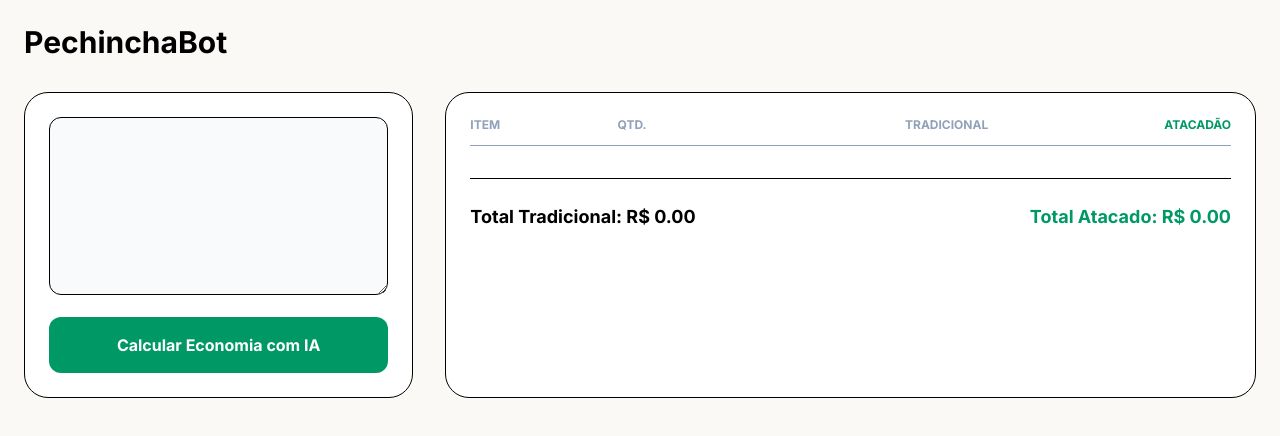
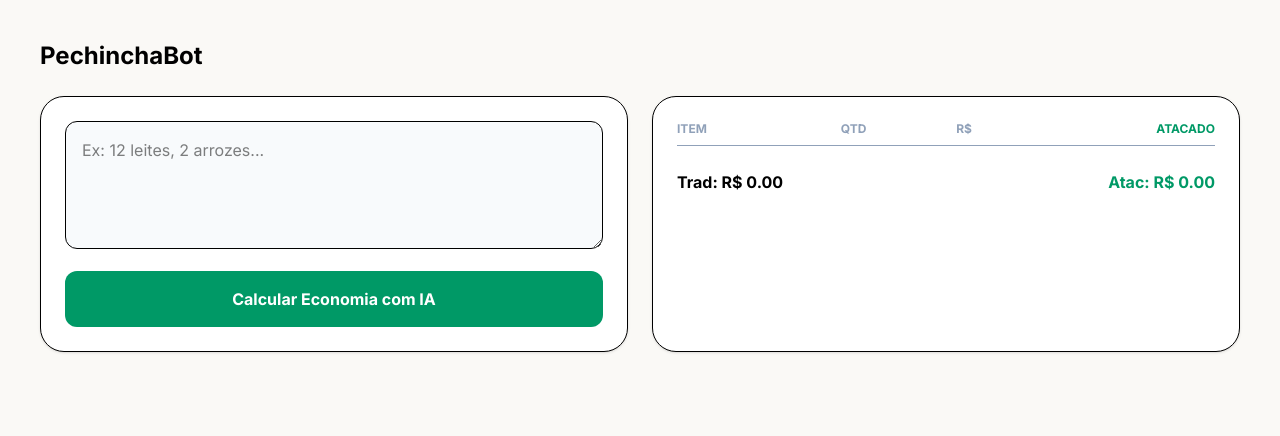
Before and after one commit to izabellyvsena/Carrinho-Inteligente, a React (Vite) app: page / in a window 1280 px wide. Shown: the top 436 px of the page. Built offline with nearby package versions, Linux system fonts and the light colour scheme.

Commit message:
Atualizar o App.tsx

```diff
--- a/src/App.tsx
+++ b/src/App.tsx
@@ -3,157 +3,124 @@
  * SPDX-License-Identifier: Apache-2.0
  */
 
-import { useState, useEffect, FormEvent, MouseEvent } from "react";
-import * as Sentry from "@sentry/react";
-import { motion, AnimatePresence } from "motion/react";
-import {
-  Plus,
-  Trash2,
-  MapPin,
-  Sun,
-  Moon
-} from "lucide-react";
+import { useState } from "react";
+import { Trash2 } from "lucide-react";
 
 interface Item {
   name: string;
-  qty: number; // Alterado para number para facilitar o cálculo
+  qty: number;
   priceTraditional: number;
   priceWholesale: number;
 }
 
-interface Suggestion {
-  originalItem: string;
-  suggestedItem: string;
-  savingEstimate: number;
-  explanation: string;
-}
-
 interface AnalyseResult {
   items: Item[];
-  suggestions: Suggestion[];
   traditionalTotal: number;
   wholesaleTotal: number;
-  savingsTotal: number;
   assistantMessage: string;
 }
 
 const DEFAULT_RESULT: AnalyseResult = {
   items: [],
-  suggestions: [],
   traditionalTotal: 0,
   wholesaleTotal: 0,
-  savingsTotal: 0,
-  assistantMessage: "Olá! Digite sua lista e clique em 'Calcular Economia' para ver a mágica ocorrer.",
+  assistantMessage: "",
 };
-
-const SAMPLE_LISTS = [
-  {
-    title: "Básico Mensal Familiar",
-    icon: "📦",
-    text: "2 unidades de Arroz de 5kg\n5 pacotes de Feijão Preto 1kg\n4 unidades de Óleo de Soja\n12 caixas de Leite Integral"
-  }
-];
 
 export default function App() {
   const [listInput, setListInput] = useState<string>("");
-  const [theme, setTheme] = useState<"light" | "dark">("light");
-  const [userLocation, setUserLocation] = useState<string>("Baixada Fluminense, RJ");
-  const [result, setResult] = useState<AnalyseResult>(DEFAULT_RESULT);
+  const [editableItems, setEditableItems] = useState<Item[]>([]);
   const [loading, setLoading] = useState<boolean>(false);
-  const [editableItems, setEditableItems] = useState<Item[]>([]);
+  const [error, setError] = useState<string | null>(null);
 
-  // CORREÇÃO: O cálculo agora multiplica o preço pela quantidade (qty)
+  // Cálculo matemático corrigido: Preço * Quantidade
   const currentTraditionalTotal = editableItems.reduce((acc, item) =>
     acc + ((item.priceTraditional || 0) * (item.qty || 1)), 0);
 
   const currentWholesaleTotal = editableItems.reduce((acc, item) =>
     acc + ((item.priceWholesale || 0) * (item.qty || 1)), 0);
 
-  const handleUpdatePrice = (index: number, field: "priceTraditional" | "priceWholesale", value: number) => {
+  const handleUpdateQty = (index: number, value: string) => {
     const updated = [...editableItems];
-    updated[index] = { ...updated[index], [field]: isNaN(value) ? 0 : value };
+    updated[index] = { ...updated[index], qty: parseInt(value) || 0 };
     setEditableItems(updated);
   };
 
-  const handleUpdateQty = (index: number, value: string) => {
-    const updated = [...editableItems];
-    // Converte o input para número para o cálculo funcionar
-    updated[index] = { ...updated[index], qty: parseInt(value) || 1 };
-    setEditableItems(updated);
-  };
+  const optimizeShoppingList = async () => {
+    if (!listInput.trim()) return;
 
-  const handleRemoveItem = (index: number) => {
-    setEditableItems(editableItems.filter((_, i) => i !== index));
-  };
+    setLoading(true);
+    setError(null);
 
-  const optimizeShoppingList = async (textToAnalyse: string) => {
-    setLoading(true);
     try {
       const response = await fetch("/api/check-list", {
         method: "POST",
         headers: { "Content-Type": "application/json" },
-        body: JSON.stringify({ listText: textToAnalyse, location: userLocation }),
+        body: JSON.stringify({ listText: listInput, location: "Baixada Fluminense, RJ" }),
       });
+
+      if (!response.ok) throw new Error("Erro no servidor");
+
       const data = await response.json();
-      setResult(data);
       setEditableItems(Array.isArray(data.items) ? data.items : []);
     } catch (err) {
-      console.error(err);
+      setError("Ops! Não consegui conectar com a IA. Verifique sua internet ou tente novamente.");
     } finally {
       setLoading(false);
     }
   };
 
   return (
-    <div className="min-h-screen bg-[#FAF9F6] p-6">
-      <h1 className="text-3xl font-black mb-8">PechinchaBot</h1>
+    <div className="min-h-screen bg-[#FAF9F6] p-4 md:p-10 font-sans">
+      <h1 className="text-2xl font-black mb-6">PechinchaBot</h1>
 
-      <div className="grid grid-cols-1 lg:grid-cols-12 gap-8">
-        {/* Painel de entrada */}
-        <div className="col-span-4 bg-white p-6 rounded-3xl border">
+      {/* Exibição de erro para não ficar tela branca */}
+      {error && <div className="bg-red-100 text-red-700 p-4 rounded-xl mb-4 font-bold">{error}</div>}
+
+      <div className="grid grid-cols-1 md:grid-cols-2 gap-6">
+        <div className="bg-white p-6 rounded-3xl border shadow-sm">
             <textarea
               value={listInput}
               onChange={(e) => setListInput(e.target.value)}
-              className="w-full bg-slate-50 border p-4 rounded-xl mb-4"
-              rows={6}
+              className="w-full bg-slate-50 border p-4 rounded-xl mb-4 h-32"
+              placeholder="Ex: 12 leites, 2 arrozes..."
             />
             <button
-              onClick={() => optimizeShoppingList(listInput)}
+              onClick={optimizeShoppingList}
+              disabled={loading}
               className="w-full bg-emerald-600 text-white p-4 rounded-xl font-bold"
             >
-              {loading ? "Calculando..." : "Calcular Economia com IA"}
+              {loading ? "Processando..." : "Calcular Economia com IA"}
             </button>
         </div>
 
-        {/* Tabela de Resultados */}
-        <div className="col-span-8 bg-white p-6 rounded-3xl border">
-            <table className="w-full">
+        <div className="bg-white p-6 rounded-3xl border shadow-sm">
+            <table className="w-full mb-6">
                 <thead>
                     <tr className="text-slate-400 text-xs uppercase border-b">
-                        <th className="pb-3 text-left">Item</th>
-                        <th className="pb-3 text-center">Qtd.</th>
-                        <th className="pb-3 text-right">Tradicional</th>
-                        <th className="pb-3 text-right text-emerald-600">Atacadão</th>
+                        <th className="pb-2 text-left">Item</th>
+                        <th className="pb-2 text-center">Qtd</th>
+                        <th className="pb-2 text-right">R$</th>
+                        <th className="pb-2 text-right text-emerald-600">Atacado</th>
                     </tr>
                 </thead>
                 <tbody>
                   {editableItems.map((item, index) => (
                     <tr key={index} className="border-b">
-                      <td className="py-3 font-bold">{item.name}</td>
-                      <td className="py-3 text-center">
-                         <input type="number" value={item.qty} onChange={(e) => handleUpdateQty(index, e.target.value)} className="w-12 bg-slate-100 text-center rounded" />
+                      <td className="py-2 text-sm font-bold">{item.name}</td>
+                      <td className="py-2 text-center">
+                         <input type="number" value={item.qty} onChange={(e) => handleUpdateQty(index, e.target.value)} className="w-10 bg-slate-100 text-center rounded" />
                       </td>
-                      <td className="py-3 text-right">R$ {item.priceTraditional.toFixed(2)}</td>
-                      <td className="py-3 text-right font-bold text-emerald-600">R$ {item.priceWholesale.toFixed(2)}</td>
+                      <td className="py-2 text-right text-sm">{(item.priceTraditional * item.qty).toFixed(2)}</td>
+                      <td className="py-2 text-right text-sm font-bold text-emerald-600">{(item.priceWholesale * item.qty).toFixed(2)}</td>
                     </tr>
                   ))}
                 </tbody>
             </table>
 
-            {/* A SOMA AGORA É MULTIPLICADA PELA QUANTIDADE */}
-            <div className="mt-8 pt-6 border-t flex justify-between font-black text-lg">
-               <span>Total Tradicional: R$ {currentTraditionalTotal.toFixed(2)}</span>
-               <span className="text-emerald-600">Total Atacado: R$ {currentWholesaleTotal.toFixed(2)}</span>
+            <div className="flex justify-between font-black text-md">
+               <span>Trad: R$ {currentTraditionalTotal.toFixed(2)}</span>
+               <span className="text-emerald-600">Atac: R$ {currentWholesaleTotal.toFixed(2)}</span>
             </div>
         </div>
       </div>
```
